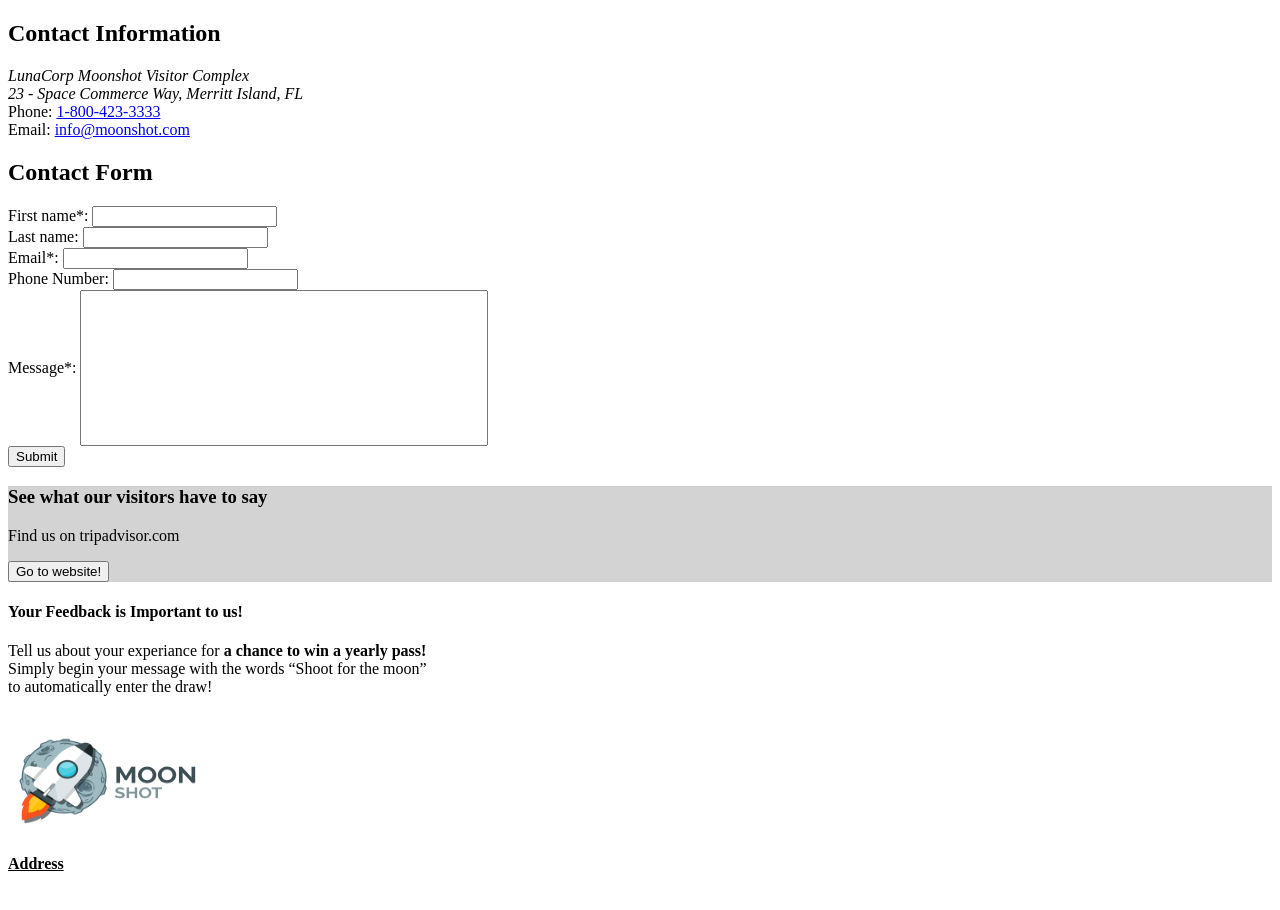
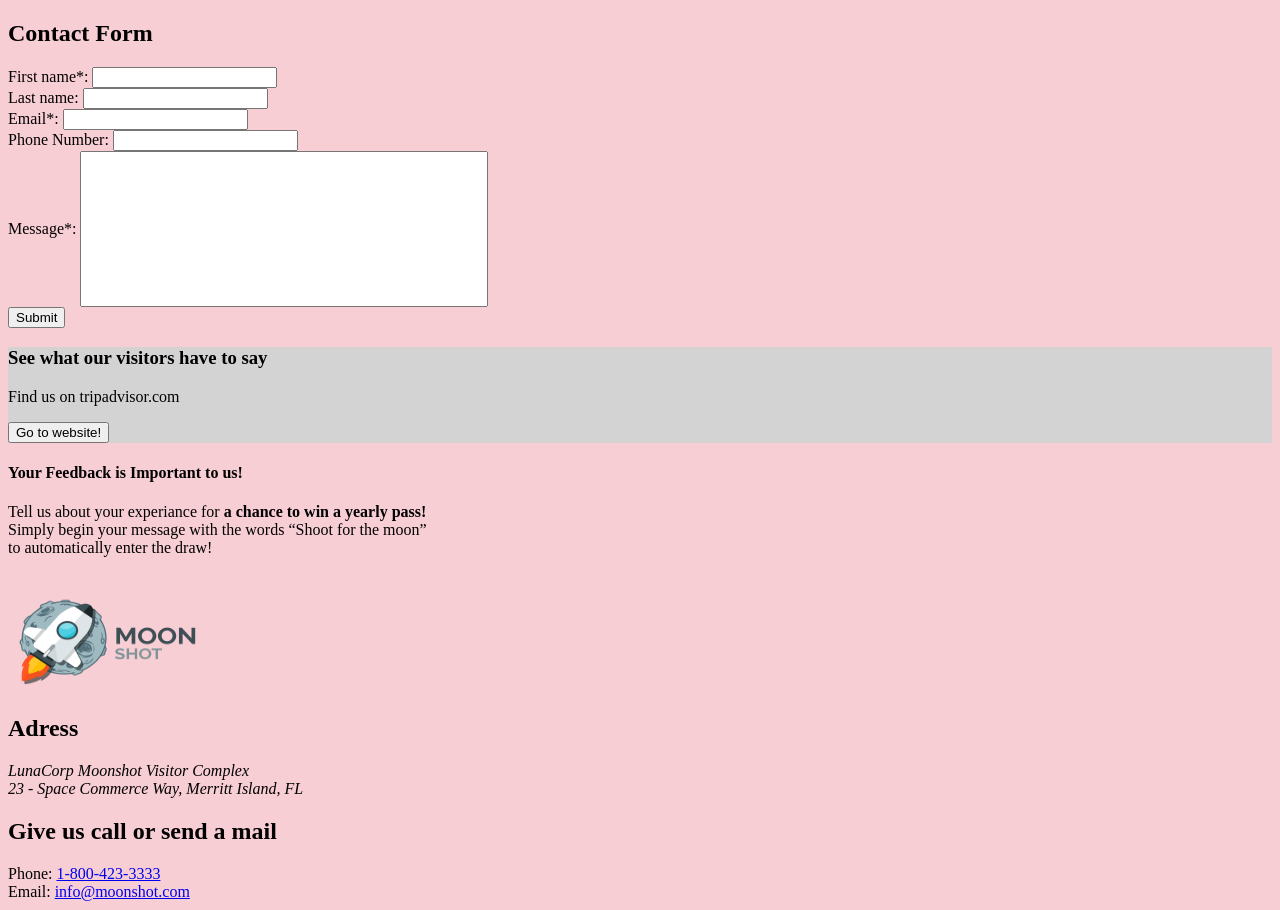
Before and after one commit to web-development-5-vhz/webdev-spring2020, a plain HTML site: page contact.html in a window 1280 px wide. Shown: the part 630-1540 px from the top of the page. Drawn offline with Linux system fonts and the light colour scheme.

Commit message:
Fixed small errors, added stylesheet per page.

```diff
--- a/contact.html
+++ b/contact.html
@@ -12,6 +12,9 @@
     <meta name="refresh" content="600">
     <meta name="keywords" content="Space Theme Park, Moon Shot, The Big Dipper">
     <meta name="robots" content="noindex,nofollow">
+
+<link rel="stylesheet" type="text/css" href="stylesheet/contact.css">
+<!--included for assigment 3-->
 </head>
 
 <body>
@@ -40,29 +43,6 @@
     <!-- contact info -->
 
     <main>
-        <div id="contact_info">
-            <h2>Contact Information</h2>
-            <address>
-                LunaCorp Moonshot Visitor Complex
-                <br>
-                23 - Space Commerce Way, Merritt Island, FL
-                <br>
-            </address>
-            <label class="label_contactinfo">Phone:</label>
-            <a class="phone" href="tel:1-800-423-3333">1-800-423-3333</a>
-            <br>
-            <label class="label_contactinfo">Email:</label>
-            <a class="email" href="mailto:info@moonshot.com">info@moonshot.com</a>
-        </div>
-        <!--IFRAME NOT ALLOWED
-        <div id="map">
-            <iframe
-                src="https://www.google.com/maps/embed?pb=!1m18!1m12!1m3!1d112094.50731561019!2d-80.72418986326602!3d28.601176157753294!2m3!1f0!2f0!3f0!3m2!1i1024!2i768!4f13.1!3m3!1m2!1s0x88e74b95a365c6fd%3A0x8b7339f246f869dd!2sKennedy%20Space%20Center!5e0!3m2!1sen!2sca!4v1591631881325!5m2!1sen!2sca"
-                width="350" height="200" frameborder="0" style="border:0;" allowfullscreen="" aria-hidden="false"
-                tabindex="0"></iframe>
-        </div>
-        -->
-    </main>
 
     <!-- contact form -->
 
@@ -103,7 +83,7 @@
 
     </div>
 
-    <!-- Not on the wireframes - some extra content for the very bottom of the page -->
+    </main>
 
     <aside>
         <h4>Your Feedback is Important to us!</h4>
@@ -121,13 +101,19 @@
                 <img src="images/MoonshotLogo.png" alt="Moonshot logo" width="200" height="100">
             </div>
             <div class="column">
-                <h4><u>Address</u><br><br></h4>
+                <h2>Adress</h2>
                 <address>
                     LunaCorp Moonshot Visitor Complex
                     <br>
                     23 - Space Commerce Way, Merritt Island, FL
                     <br>
                 </address>
+                <h2>Give us call or send a mail </h2>
+                <label class="label_contactinfo">Phone:</label>
+                <a class="phone" href="tel:1-800-423-3333">1-800-423-3333</a>
+                <br>
+                <label class="label_contactinfo">Email:</label>
+                <a class="email" href="mailto:info@moonshot.com">info@moonshot.com</a>
             </div>
             <div class="column">
                 <h4>
--- /dev/null
+++ b/stylesheet/attractions.css
@@ -0,0 +1,3 @@
+body {
+    background: #f0f1f1;
+  }
--- /dev/null
+++ b/stylesheet/contact.css
@@ -0,0 +1,3 @@
+body {
+    background: rgb(248, 206, 213);
+  }
--- /dev/null
+++ b/stylesheet/index.css
@@ -0,0 +1,3 @@
+body {
+    background: rgb(185, 244, 248);
+  }
--- /dev/null
+++ b/stylesheet/planning.css
@@ -0,0 +1,3 @@
+body {
+    background: rgb(108, 108, 250);
+  }
```
Also changed, not shown: attractions.html (+3 -0 lines), index.html (+3 -0 lines), planning.html (+7 -5 lines).
